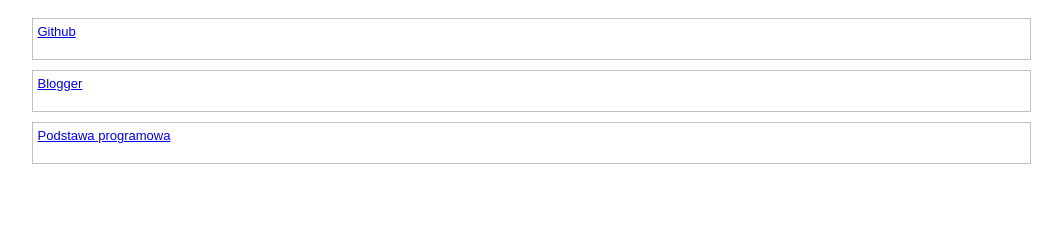
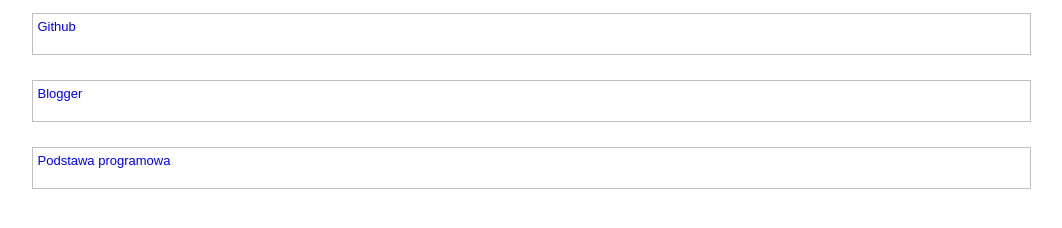
Before and after one commit to technik-programista/technik-programista.github.io, a plain HTML site: page index.html in a window 1280 px wide. Shown: the whole page, without its empty margins (120-1182 px from the left). Drawn offline with Linux system fonts and the light colour scheme.

Commit message:
Update styl.css

```diff
--- a/styl.css
+++ b/styl.css
@@ -4,10 +4,11 @@
   font: 13px sans-serif;
 }
 a {
-  display: inline-block;
+  display: block;
   width: 100%;
   height: 30px;
   border: 1px solid silver;
   margin: 5px;
   padding: 5px;
+  text-decoration: none;
 }
```
